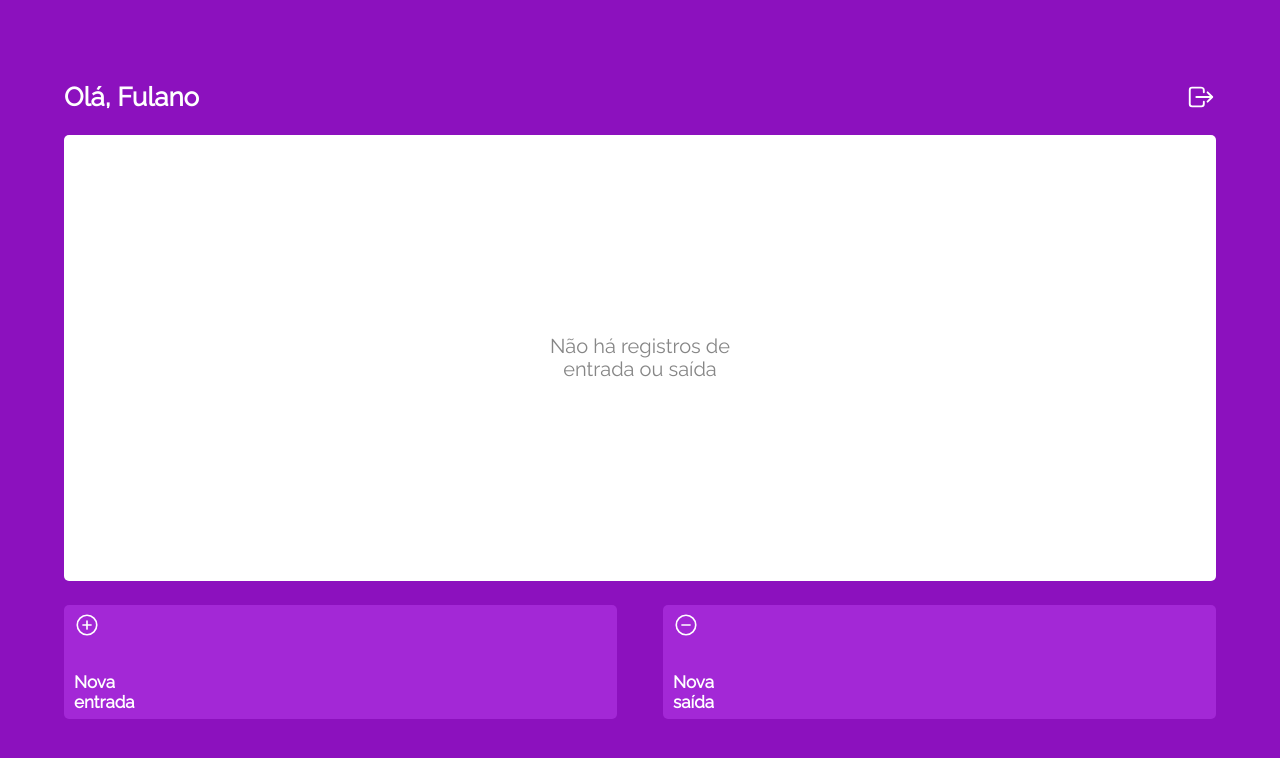
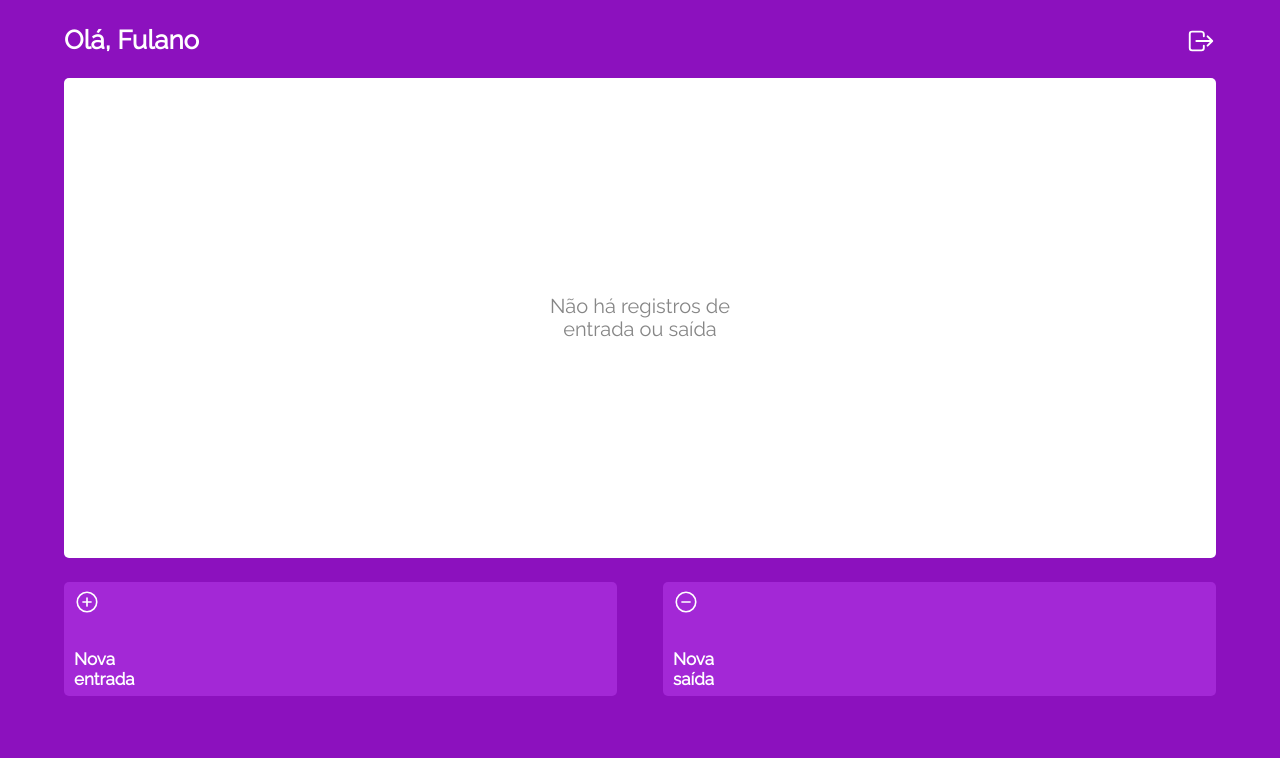
Before and after one commit to nandasino/projeto14-mywallet-front, a React (Create React App) app: page /carteira in a window 1280 px wide. Shown: the top 758 px of the page. Built offline with nearby package versions, Linux system fonts and the light colour scheme; a web font is replaced by a local one.

Commit message:
alterações no layout

```diff
--- a/src/components/App.js
+++ b/src/components/App.js
@@ -10,7 +10,6 @@ export default function App(){
     return(
         <>
         <GlobalStyle/>
-        <Container>
         <BrowserRouter>
         <Routes>
             <Route path="/" element={<Login/>}/>
@@ -18,17 +17,6 @@ export default function App(){
             <Route path="/carteira" element= {<Carteira/>}/>
         </Routes>
         </BrowserRouter>
-        </Container>
         </>
     )
 }
-const Container= styled.div`
-    height: 100vh;
-    width: 100vw;
-    display: flex;
-    flex-direction:column;
-    align-items: center;
-    justify-content: center;
-    background-color: #8c11be;
-    font-family: 'Raleway';
-`
--- a/src/components/Cadastro.js
+++ b/src/components/Cadastro.js
@@ -61,6 +61,11 @@ const CadastroContainer= styled.div`
     display:flex;
     flex-direction:column;
     align-items: center;
+    justify-content: center;
+    height: 100vh;
+    width:100%;
+    background-color: #8c11be;
+    font-family: 'Raleway';
     h1{
         font-family: 'Saira Stencil One';
         font-style: normal;
--- a/src/components/Carteira.js
+++ b/src/components/Carteira.js
@@ -1,7 +1,7 @@
 import styled from "styled-components";
 export default function Carteira(){
     return(
-        <>
+        <Tela>
         <DivOla>
         <h1>Olá, Fulano</h1>
         <ion-icon name="log-out-outline"></ion-icon>
@@ -19,9 +19,18 @@ export default function Carteira(){
                 Nova<br/>saída
             </Item>
         </DivAdiciona>
-        </>
+        </Tela>
     )
 }
+const Tela = styled.div`
+    height: 100vh;
+    width: 100vw;
+    display: flex;
+    flex-direction:column;
+    align-items: center;
+    background-color: #8c11be;
+    font-family: 'Raleway';
+`
 const DivOla =styled.div`
     width:90%;
     height: 31px;
@@ -29,6 +38,7 @@ const DivOla =styled.div`
     justify-content: space-between;
     align-items: center;
     margin-bottom:22px;
+    padding-top:25px;
     h1{
         font-style: normal;
         font-weight: 700;
@@ -43,7 +53,7 @@ const DivOla =styled.div`
 `
 const ContainerCarteira = styled.div`
     width:90%;
-    min-height: 446px;
+    min-height: 60vh;
     background: #FFFFFF;
     border-radius: 5px;
     display:flex;
--- a/src/components/Login.js
+++ b/src/components/Login.js
@@ -47,6 +47,11 @@ const LoginContainer= styled.div`
     display:flex;
     flex-direction:column;
     align-items: center;
+    justify-content: center;
+    height: 100vh;
+    width:100%;
+    background-color: #8c11be;
+    font-family: 'Raleway';
     h1{
         font-family: 'Saira Stencil One';
         font-style: normal;
```
